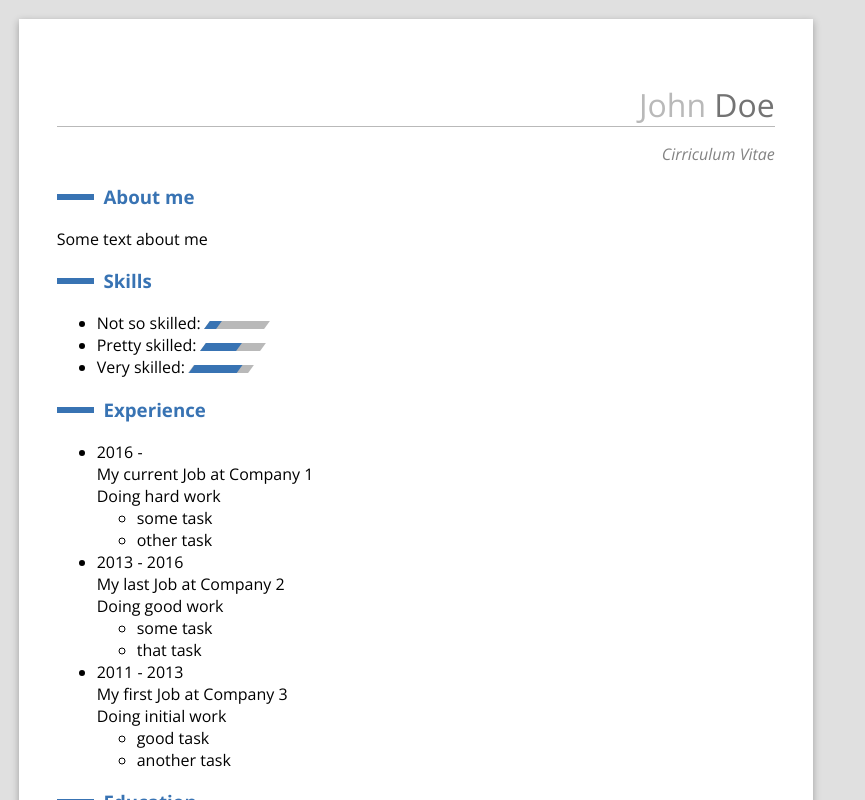
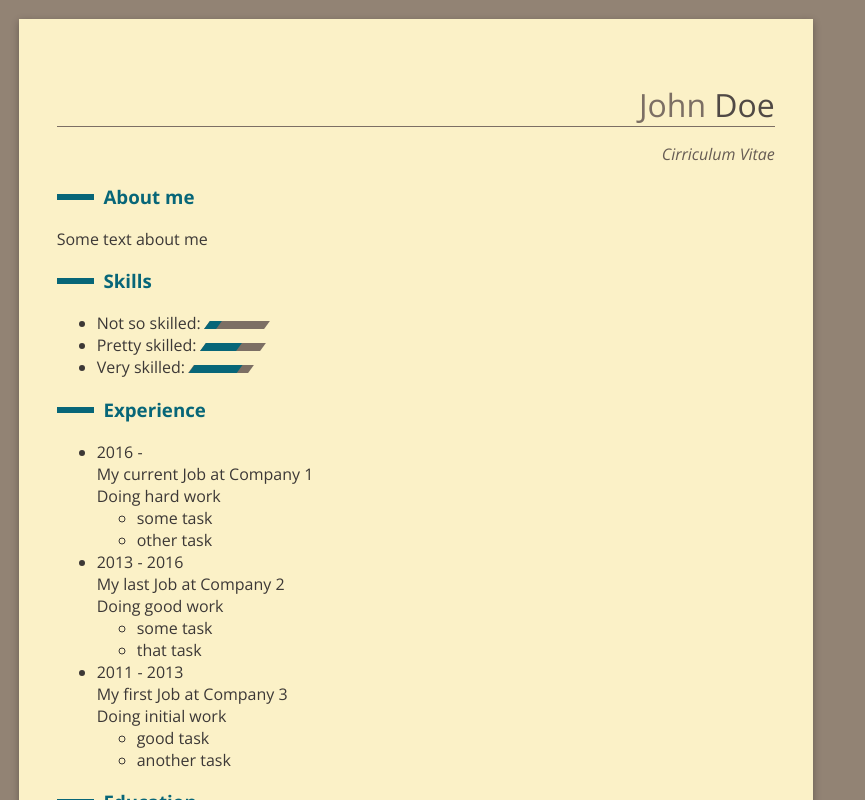
Before and after one commit to mhelmer/react-cv, a React app: page / in a window 1280 px wide. Shown: the top 800 px of the page, without its empty margins (0-865 px from the left). Built offline with nearby package versions, Linux system fonts and the light colour scheme.

Commit message:
Switch to gruvbox theme

```diff
--- a/src/styles/_variables.scss
+++ b/src/styles/_variables.scss
@@ -1,14 +1,43 @@
-$brand-primary: #3873b3;
-$light-color: #b9b9b9;
-$dark-color: #838383;
-$darker-color: #737373;
+$gruvbox-bg:       #fbf1c7;
+$gruvbox-bg0:      #fbf1c7;
+$gruvbox-bg0_h:    #f9f5d7;
+$gruvbox-bg0_s:    #f2e5bc;
+$gruvbox-bg1:      #ebdbb2;
+$gruvbox-bg2:      #d5c4a1;
+$gruvbox-bg3:      #bdae93;
+$gruvbox-bg4:      #a89984;
+
+$gruvbox-fg:       #3c3836;
+$gruvbox-fg0:      #282828;
+$gruvbox-fg1:      #3c3836;
+$gruvbox-fg2:      #504945;
+$gruvbox-fg3:      #665c54;
+$gruvbox-fg4:      #7c6f64;
+
+$gruvbox-gray0:   #7c6f64;
+$gruvbox-gray1:   #928374; $gruvbox-gray2:   #928374;
+$gruvbox-red0:    #cc241d; $gruvbox-red1:    #9d0006;
+$gruvbox-green0:  #98971a; $gruvbox-green1:  #79740e;
+$gruvbox-yellow0: #d79921; $gruvbox-yellow1: #b57614;
+$gruvbox-blue0:   #458588; $gruvbox-blue1:   #076678;
+$gruvbox-purple0: #b16286; $gruvbox-purple1: #8f3f71;
+$gruvbox-aqua0:   #689d6a; $gruvbox-aqua1:   #427b58;
+$gruvbox-orange0: #d65d0e; $gruvbox-orange1: #af3a03;
+
+$brand-primary: $gruvbox-blue1;
+$light-color: $gruvbox-fg4;
+$dark-color: $gruvbox-fg3;
+$darker-color: $gruvbox-fg2;
 
 $main-heading-color: $darker-color;
 $light-heading-color: $light-color;
 $section-heading-color: $brand-primary;
 
-$peripheral-color: #e0e0e0;
-$text-color: black;
+$peripheral-color: $gruvbox-gray1;
+$text-color: $gruvbox-fg;
 
-$sheet-background-color: white;
+$sheet-background-color: $gruvbox-bg0;
 $sheet-shadow-color: rgba(0,0,0,.3);
+
+$skillbar-color: $light-color;
+$skillbar-active-color: $brand-primary;
```
